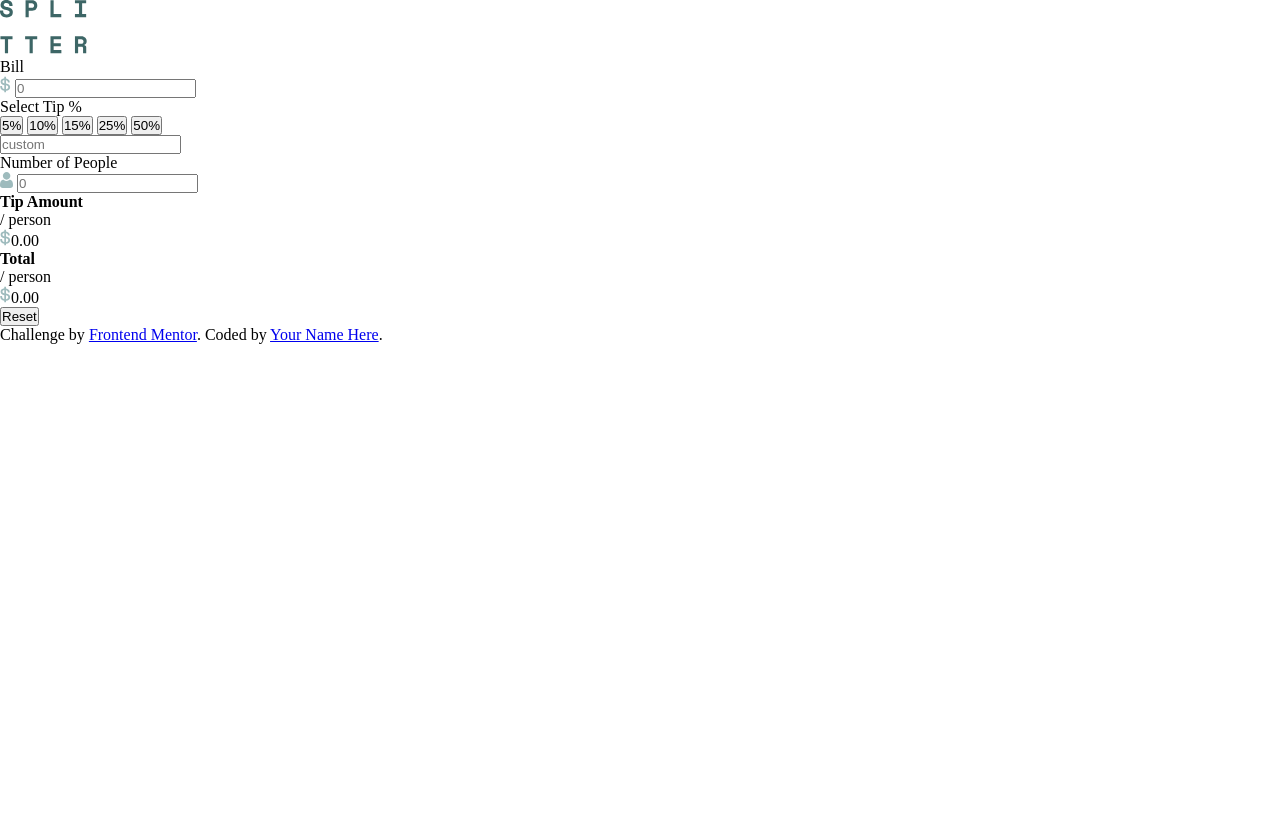
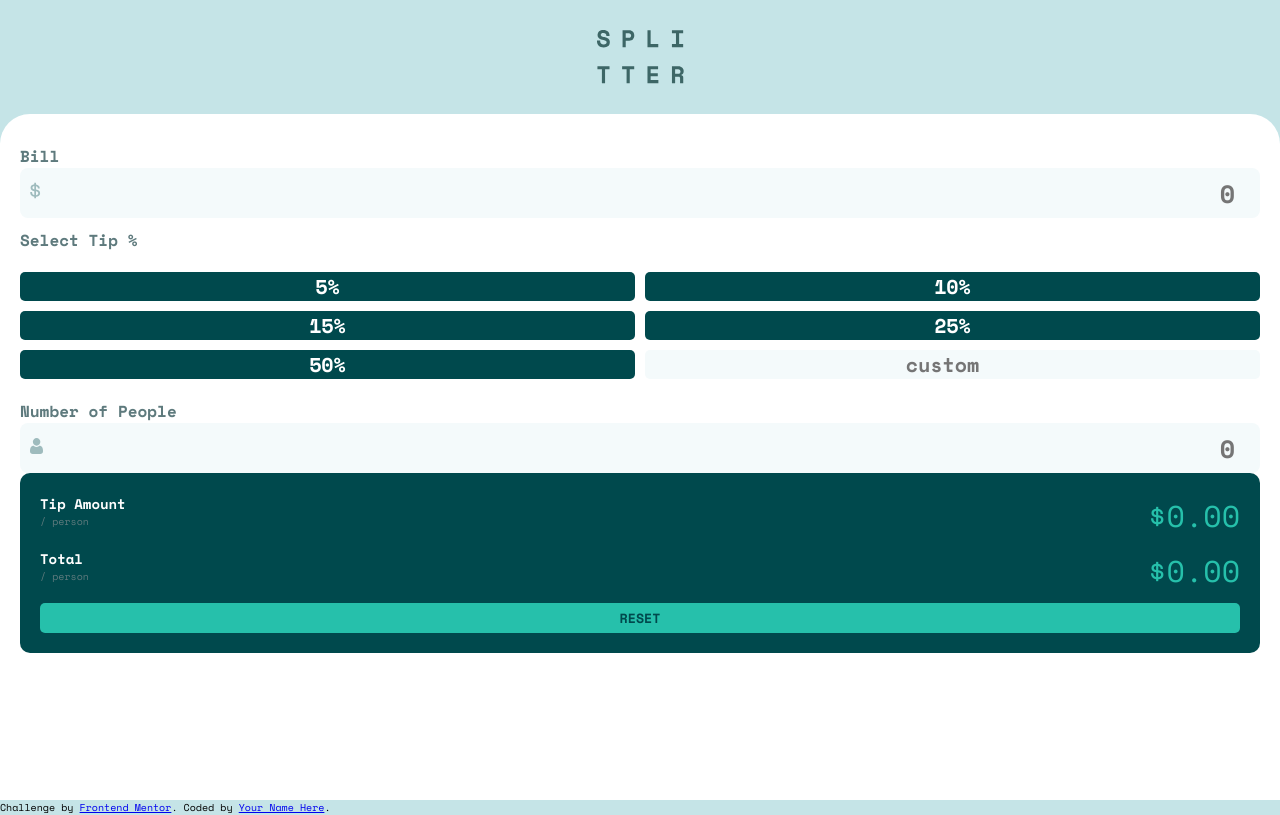
Before and after one commit to joelanarba/tip-calculator-app, a plain HTML site: page index.html in a window 1280 px wide. Drawn offline with nearby package versions, Linux system fonts and the light colour scheme.

Commit message:
style: add base css

```diff
--- a/index.html
+++ b/index.html
@@ -12,7 +12,7 @@
 </head>
 <body>
   <main>
-    <div class="img-container">
+    <div class="image-container">
       <img src="images/logo.svg" alt="logo">
     </div>
 
@@ -51,16 +51,20 @@
 
       <div class="tip-summary">
         <div class="tip-amount">
-          <h4>Tip Amount</h4>
-          <p>/ person</p>
-          <span><img src="images/icon-dollar.svg" alt="">0.00</span>
+          <div>
+            <h4>Tip Amount</h4>
+            <p>/ person</p>
+          </div>
+          <span id="tip-amount">$0.00</span>
         </div>
         <div class="total-amount">
-          <h4>Total</h4>
-          <p>/ person</p>
-          <span><img src="images/icon-dollar.svg" alt="">0.00</span>
+          <div>
+            <h4>Total</h4>
+            <p>/ person</p>
+          </div>
+          <span id="total-amount">$0.00</span>
         </div>
-        <button type="button">Reset</button>
+        <button type="button" id="reset-btn">Reset</button>
       </div>
     </section>
   </main>
--- a/style.css
+++ b/style.css
@@ -1,5 +1,161 @@
+@import url('https://fonts.googleapis.com/css2?family=Space+Mono:ital,wght@0,400;0,700;1,400;1,700&display=swap');
+
 *{
     margin: 0;
     padding: 0;
     box-sizing: border-box;
+    font-family: "Space Mono", monospace;
 }
+
+:root {
+  /* Primary */
+  --green-400: hsl(172, 67%, 45%);
+
+  /* Neutral */
+  --green-900: hsl(183, 100%, 15%);
+  --grey-500: hsl(186, 14%, 43%);
+  --grey-400: hsl(184, 14%, 56%);
+  --grey-200: hsl(185, 41%, 84%);
+  --grey-50: hsl(189, 47%, 97%);
+  --white: hsl(0, 100%, 100%);
+}
+
+html{
+    font-size: 62.5%;
+}
+body {
+  background-color: var(--grey-200);
+
+}
+
+main{
+  display: flex;
+  flex-direction: column;
+  min-height: 100vh;
+}
+
+.image-container{
+    background-color: var(--grey-200);
+    display: flex;
+    align-items: center;
+    justify-content: center;
+    padding: 3rem;
+}
+
+section{
+    background-color: var(--white);
+    border-radius: 3rem 3rem 0 0;
+    flex: 1;
+    padding: 2rem;
+}
+
+.tip-calculator{
+
+}
+
+.form-group{
+  color: var(--grey-500);
+  font-size: 1.6rem;
+  margin-top: 1rem;
+  font-weight: bold;
+}
+
+.input-wrapper{
+  background-color: var(--grey-50);
+  height: 5rem;
+  padding: 1rem 1rem;
+  display: flex;
+  align-items: center;
+  justify-content: space-between;
+  border-radius: 0.8rem;
+
+}
+
+input{
+  border: none;
+  outline: none;
+  background-color: transparent;
+  font-size: 2.5rem;
+  text-align: right;
+  color: var(--green-900);
+  font-weight: bold;
+
+}
+
+.tip-options{
+  display: grid;
+  grid-template-columns: repeat(2, 1fr);
+  grid-template-rows: repeat(3, 1fr);
+  gap: 1rem;
+  margin-top: 2rem;
+  margin-bottom: 2rem;
+}
+
+.tip-options button{
+  width: 100%;
+  height: 100%;
+  font-size: 2rem;
+  font-weight: bold;
+  border: none;
+  border-radius: 0.5rem;
+  background-color: var(--green-900);
+  color: var(--white);
+  cursor: pointer;
+  text-align: center;
+}
+
+.tip-options .custom-input input{
+  width: 100%;
+  height: 100%;
+  font-size: 2rem;
+  font-weight: bold;
+  border: none;
+  border-radius: 0.5rem;
+  background-color: var(--grey-50);
+  color: var(--green-900);
+  text-align: center;
+  padding-right: 0.5rem;
+}
+
+.tip-summary{
+  background-color: var(--green-900);
+  border-radius: 1rem;
+  padding: 2rem;
+}
+
+.tip-amount, .total-amount{
+  display: flex;
+  justify-content: space-between;
+  margin-bottom: 1rem;
+}
+
+.tip-amount div, .total-amount div{
+  display: flex;
+  flex-direction: column;
+}
+
+h4 {
+  color: var(--white);
+  font-size: 1.4rem;
+}
+
+p{
+  color: var(--grey-500);
+}
+
+#tip-amount, #total-amount{
+  font-size: 3rem;
+  color: var(--green-400);
+}
+
+#reset-btn{
+  width: 100%;
+  height: 3rem;
+  color: var(--green-900);
+  background: var(--green-400);
+  border: none;
+  outline: none;
+  border-radius: 0.5rem;
+  font-weight: bold;
+  text-transform: uppercase;
+}
```
